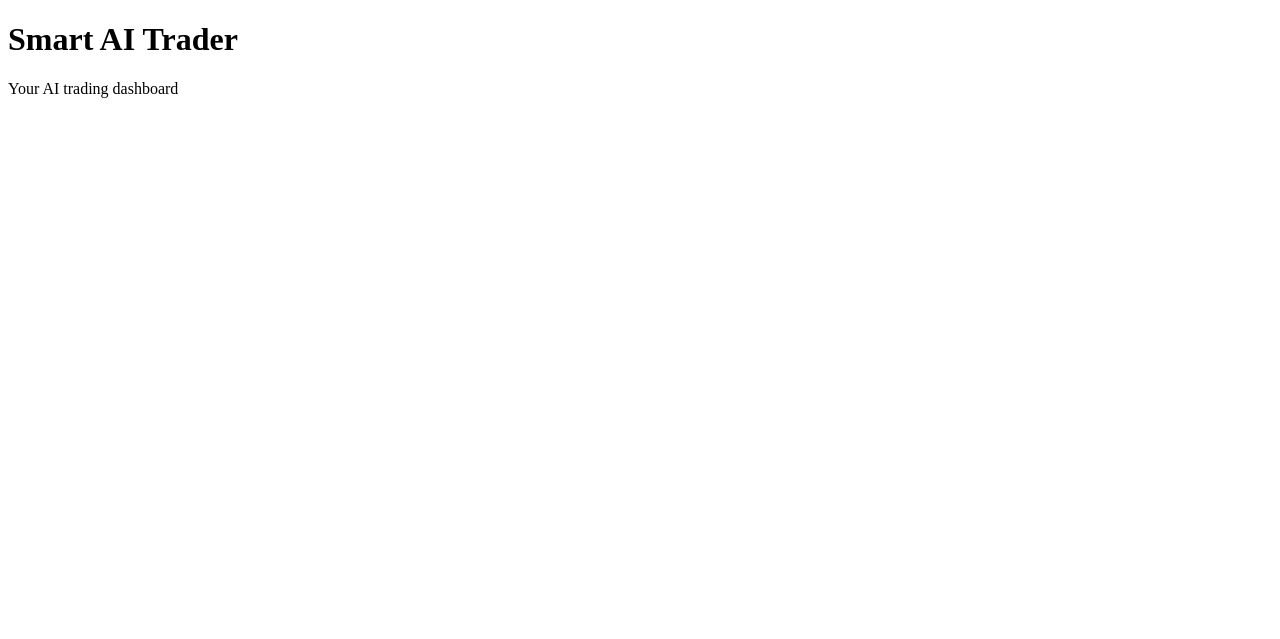
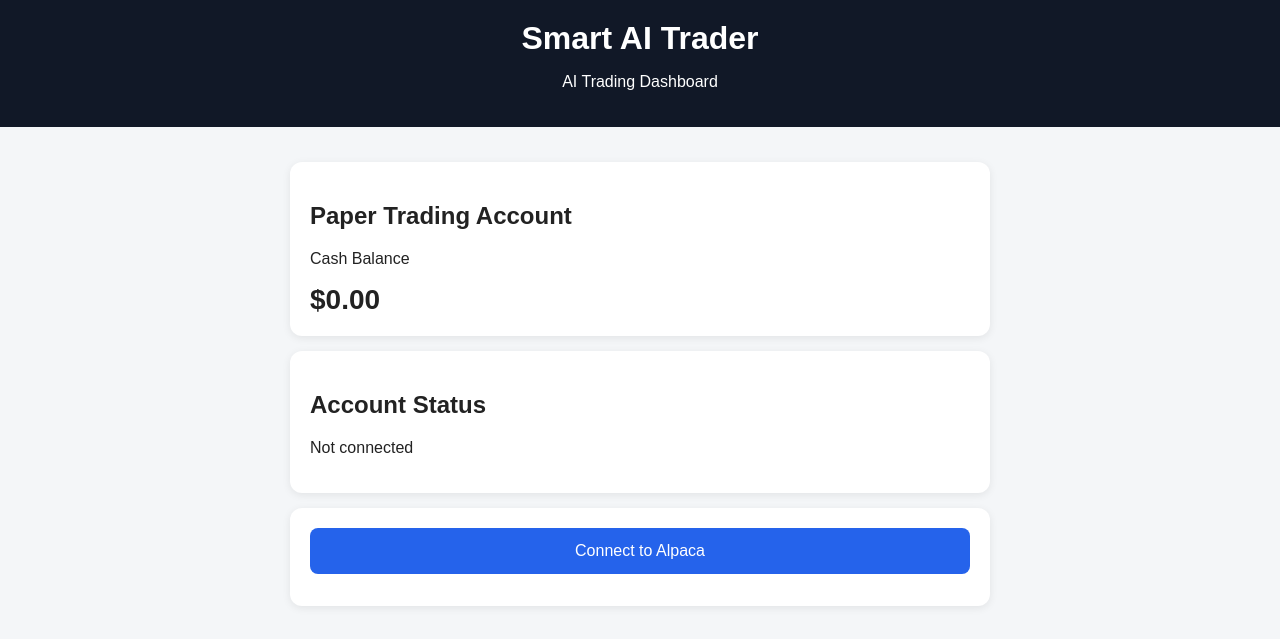
Before and after one commit to benjamindennis595-collab/smart-ai-trader, a plain HTML site: page index.html in a window 1280 px wide. Drawn offline with Linux system fonts and the light colour scheme.

Commit message:
Update index.html

```diff
--- a/index.html
+++ b/index.html
@@ -4,9 +4,142 @@
   <meta charset="UTF-8">
   <meta name="viewport" content="width=device-width, initial-scale=1.0">
   <title>Smart AI Trader</title>
+
+  <style>
+    body {
+      font-family: Arial, sans-serif;
+      margin: 0;
+      background: #f4f6f8;
+      color: #222;
+    }
+
+    header {
+      background: #111827;
+      color: white;
+      padding: 20px;
+      text-align: center;
+    }
+
+    header h1 {
+      margin: 0;
+    }
+
+    .container {
+      max-width: 700px;
+      margin: 20px auto;
+      padding: 15px;
+    }
+
+    .card {
+      background: white;
+      padding: 20px;
+      margin-bottom: 15px;
+      border-radius: 12px;
+      box-shadow: 0 2px 8px rgba(0,0,0,0.08);
+    }
+
+    .balance {
+      font-size: 28px;
+      font-weight: bold;
+      margin-top: 10px;
+    }
+
+    button {
+      width: 100%;
+      padding: 14px;
+      border: none;
+      border-radius: 8px;
+      background: #2563eb;
+      color: white;
+      font-size: 16px;
+      cursor: pointer;
+    }
+
+    button:active {
+      opacity: 0.8;
+    }
+
+    #status {
+      margin-top: 12px;
+      font-size: 14px;
+    }
+  </style>
 </head>
+
 <body>
-  <h1>Smart AI Trader</h1>
-  <p>Your AI trading dashboard</p>
+
+  <header>
+    <h1>Smart AI Trader</h1>
+    <p>AI Trading Dashboard</p>
+  </header>
+
+  <div class="container">
+
+    <div class="card">
+      <h2>Paper Trading Account</h2>
+      <p>Cash Balance</p>
+      <div class="balance" id="cash">$0.00</div>
+    </div>
+
+    <div class="card">
+      <h2>Account Status</h2>
+      <p id="accountStatus">Not connected</p>
+    </div>
+
+    <div class="card">
+      <button onclick="loadAccount()">
+        Connect to Alpaca
+      </button>
+
+      <div id="status"></div>
+    </div>
+
+  </div>
+
+  <script>
+
+    const SUPABASE_URL = https://jfxbenywmbmwopzvqvct.supabase.co/rest/vI/
+
+    async function loadAccount() {
+
+      const status = document.getElementById("status");
+
+      status.textContent = "Connecting to Alpaca...";
+
+      try {
+
+        const response = await fetch(
+          SUPABASE_URL + "/functions/v1/dynamic-responder",
+          {
+            method: "GET"
+          }
+        );
+
+        const data = await response.json();
+
+        if (!response.ok) {
+          throw new Error(data.error || "Connection failed");
+        }
+
+        document.getElementById("cash").textContent =
+          "$" + Number(data.cash).toLocaleString();
+
+        document.getElementById("accountStatus").textContent =
+          data.status;
+
+        status.textContent =
+          "Successfully connected to your Alpaca paper account.";
+
+      } catch (error) {
+
+        status.textContent =
+          "Connection error: " + error.message;
+
+      }
+
+    }
+
+  </script>
+
 </body>
-</html>
+    </html>
```
